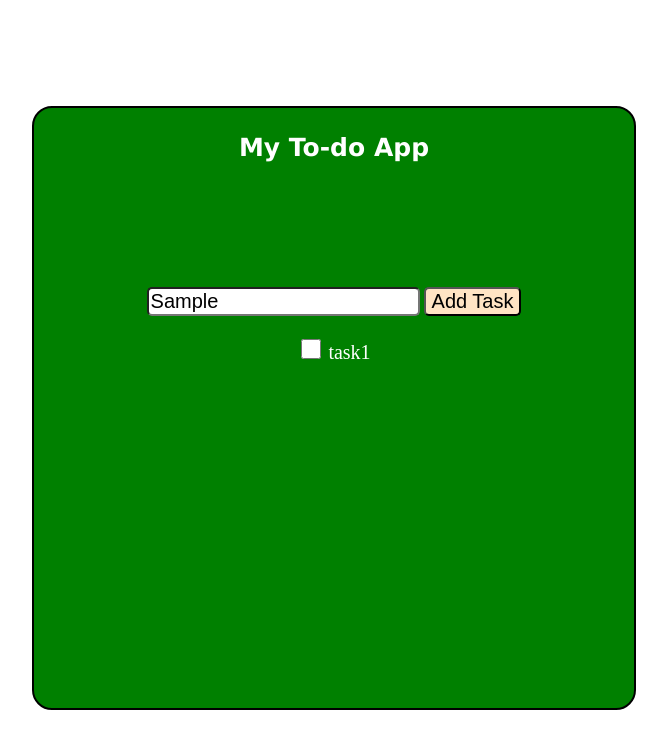
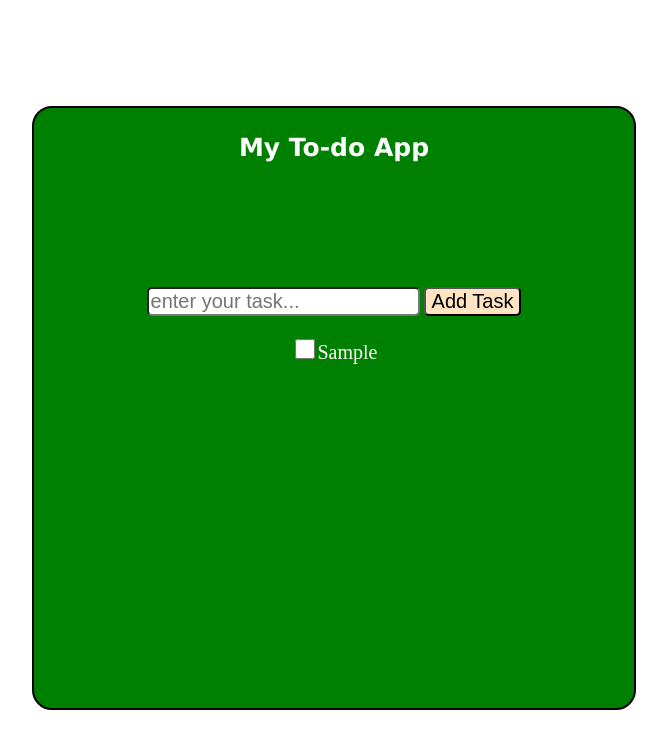
Before and after one commit to Mazid-12/ToDo-App, a plain HTML site: page index.html in a window 1280 px wide. Both pictures are taken after typing "Sample" into the empty fields and a click on the button "Add Task". Shown: the whole page, without its empty margins (306-973 px from the left). Drawn offline with Linux system fonts and the light colour scheme.

Commit message:
I just added the javascript. I used the .createElement and the .setAttribute for the very first time. Now, I can create new HTML elements in Javascript.  But still, I need to work a lot on this, because things are not clear enough

```diff
--- a/index.html
+++ b/index.html
@@ -13,10 +13,10 @@
             <input type="text" placeholder="enter your task..." id="input">
             <label><button type="submit" id="button">Add Task</button></label>
         </div>
-        <div>
-            <input type="checkbox" id="checkbox">
-            <label id="task">task1</label><br>
-        </div>
+        <!--<div>
+            <input type="checkbox" id="checkbox" />
+            <label id="task-label" >task1</label><br>
+        </div>-->
     </div>
     <script src="script.js"></script>
 </body>
--- a/script.js
+++ b/script.js
@@ -0,0 +1,29 @@
+const myInput = document.getElementById("input");
+const myButton = document.getElementById("button");
+const taskLabel = document.getElementById("task-label");
+const myCard = document.getElementById("todo-card");
+
+
+myButton.onclick = function(){
+    newTask = myInput.value;
+
+    const newDiv = document.createElement("div");
+    const newCheckbox = document.createElement("input");
+    const newLabel = document.createElement("label");
+
+    newLabel.textContent = newTask;
+    newCheckbox.setAttribute('type', 'checkbox');
+
+    newLabel.setAttribute('id', 'task-label');
+    newCheckbox.setAttribute('id', 'checkbox')
+
+    newDiv.appendChild(newCheckbox);
+    newDiv.appendChild(newLabel);
+
+
+    myCard.appendChild(newDiv);
+
+    myInput.value = '';
+
+
+}
--- a/style.css
+++ b/style.css
@@ -50,7 +50,7 @@ body{
     width: 20px;
 }
 
-#task{
+#task-label{
     font-size: 20px;
     color: white;
 }
```
